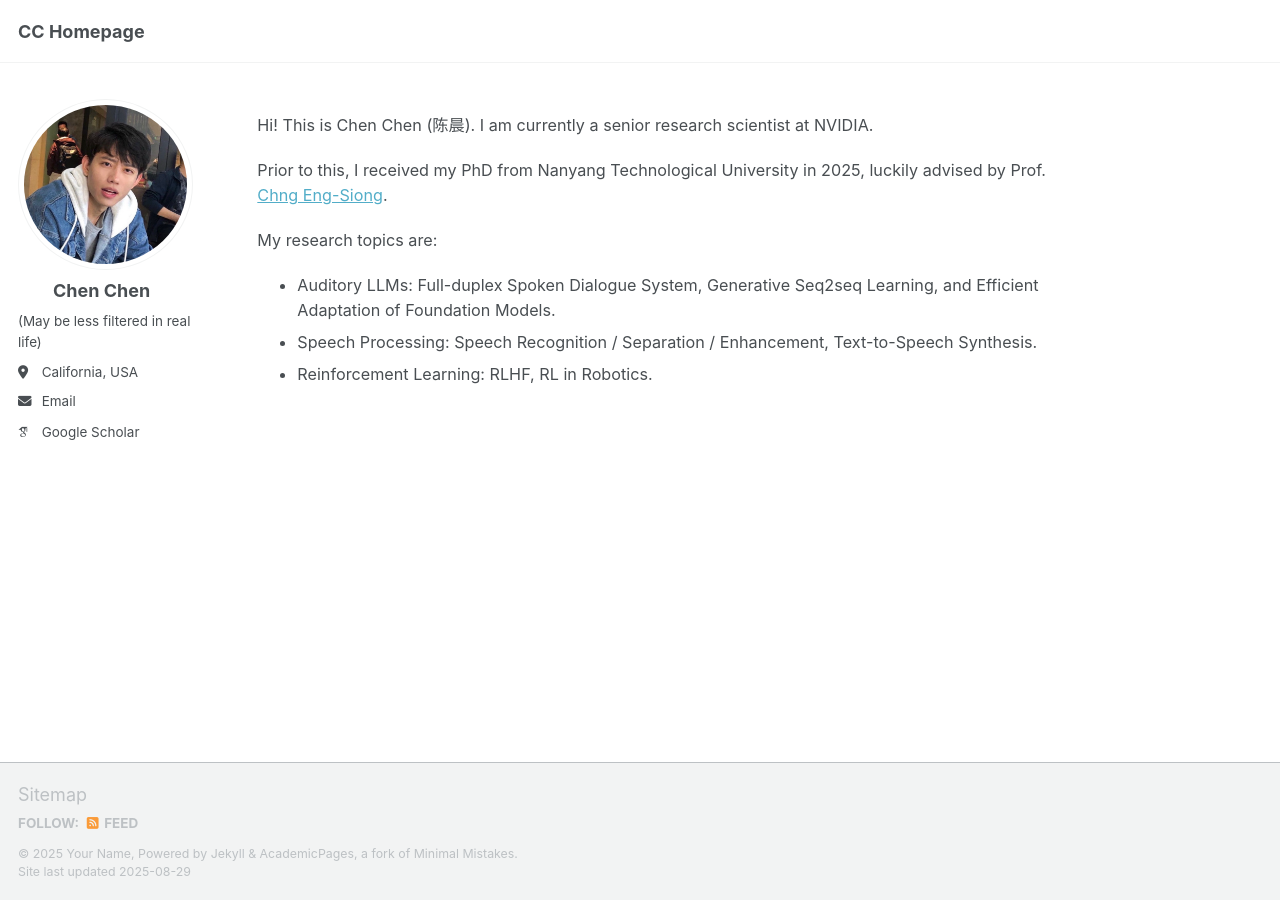
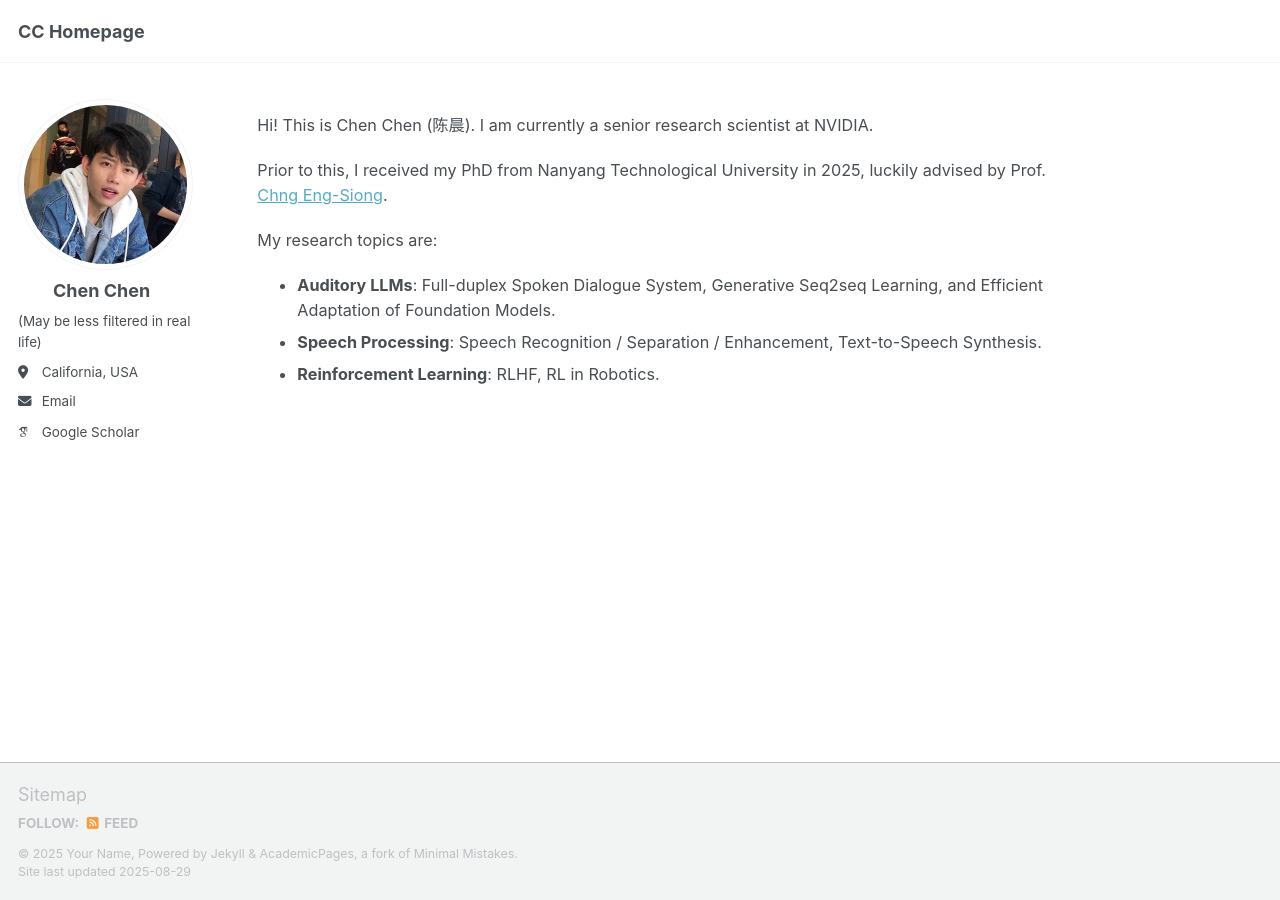
Before and after one commit to cchen1436/cchen1436.github.io, a Jekyll site: the page built from _pages/about.md, in a window 1280 px wide. Built offline with Jekyll 4.4.1, drawn with Linux system fonts in a browser that asks for light colours; some web fonts are replaced; a script that is not in the unit is left out.

```diff
--- a/_pages/about.md
+++ b/_pages/about.md
@@ -13,6 +13,6 @@ Hi! This is Chen Chen (陈晨). I am currently a senior research scientist at NV
 Prior to this, I received my PhD from Nanyang Technological University in 2025, luckily advised by Prof. [Chng Eng-Siong](https://scholar.google.com/citations?user=FJodrCcAAAAJ&hl=en).
 
 My research topics are:
-- Auditory LLMs: Full-duplex Spoken Dialogue System, Generative Seq2seq Learning, and Efficient Adaptation of Foundation Models.
-- Speech Processing: Speech Recognition / Separation / Enhancement, Text-to-Speech Synthesis.
-- Reinforcement Learning: RLHF, RL in Robotics.
+- **Auditory LLMs**: Full-duplex Spoken Dialogue System, Generative Seq2seq Learning, and Efficient Adaptation of Foundation Models.
+- **Speech Processing**: Speech Recognition / Separation / Enhancement, Text-to-Speech Synthesis.
+- **Reinforcement Learning**: RLHF, RL in Robotics.
```
